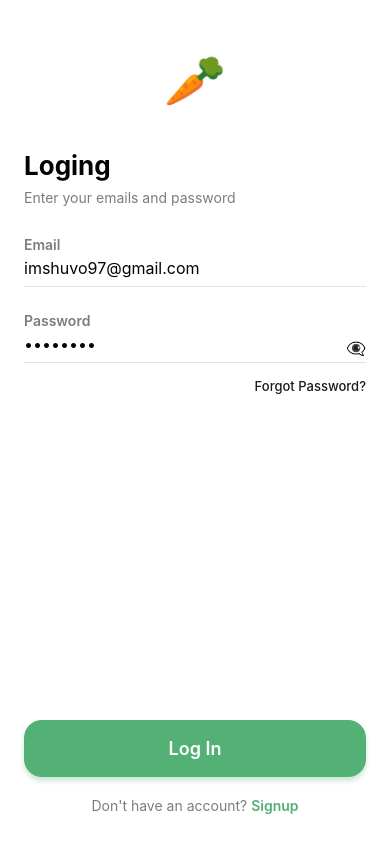
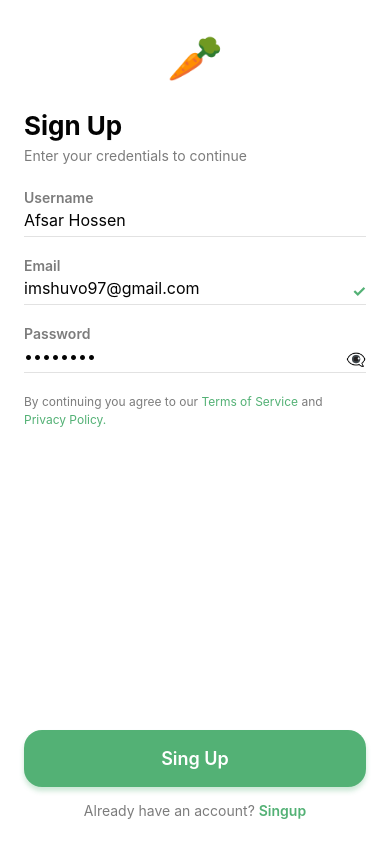
Before and after one commit to asiyatleuzhan-lgtm/online-shop, a React Native app: screen / in a window 390 px wide. Built offline with nearby package versions, Linux system fonts and the light colour scheme.

Commit message:
Add Sign Up screen matching Figma design

```diff
--- a/App.tsx
+++ b/App.tsx
@@ -2,8 +2,8 @@ import React, { useState } from 'react';
 import { StyleSheet, Text, View, TextInput, TouchableOpacity, ScrollView } from 'react-native';
 
 export default function App() {
-  // Бастапқы бетті бірден 'login' етіп орнаттық
-  const [currentPage, setCurrentPage] = useState('login');
+  const [currentPage, setCurrentPage] = useState('signup');
+  const [username, setUsername] = useState('Afsar Hossen');
   const [email, setEmail] = useState('imshuvo97@gmail.com');
   const [password, setPassword] = useState('12345678');
   const [showPassword, setShowPassword] = useState(false);
@@ -12,31 +12,43 @@ export default function App() {
     <View style={styles.container}>
       <View style={styles.phoneScreen}>
 
-        {/* LOGIN SCREEN */}
-        {currentPage === 'login' && (
+        {/* SIGN UP SCREEN */}
+        {currentPage === 'signup' && (
           <View style={styles.screenContainer}>
             <View>
               {/* Жоғарғы сәбіз иконкасы */}
-              <View style={{ alignItems: 'center', marginTop: 20, marginBottom: 40 }}>
-                <Text style={{ fontSize: 50 }}>🥕</Text>
+              <View style={{ alignItems: 'center', marginTop: 10, marginBottom: 25 }}>
+                <Text style={{ fontSize: 45 }}>🥕</Text>
               </View>
 
-              <Text style={styles.title}>Loging</Text>
-              <Text style={styles.subtitle}>Enter your emails and password</Text>
+              <Text style={styles.title}>Sign Up</Text>
+              <Text style={styles.subtitle}>Enter your credentials to continue</Text>
+
+              {/* Username енгізу */}
+              <Text style={styles.label}>Username</Text>
+              <TextInput
+                style={styles.input}
+                value={username}
+                onChangeText={setUsername}
+                placeholder="Username"
+              />
 
               {/* Email енгізу */}
-              <Text style={styles.label}>Email</Text>
-              <TextInput
-                style={styles.input}
-                value={email}
-                onChangeText={setEmail}
-                placeholder="email@example.com"
-                keyboardType="email-address"
-              />
+              <Text style={[styles.label, { marginTop: 20 }]}>Email</Text>
+              <View style={styles.inputRow}>
+                <TextInput
+                  style={[styles.input, { borderBottomWidth: 0, flex: 1 }]}
+                  value={email}
+                  onChangeText={setEmail}
+                  placeholder="Email"
+                  keyboardType="email-address"
+                />
+                <Text style={{ color: '#53B175', fontSize: 16, fontWeight: 'bold' }}>✓</Text>
+              </View>
 
               {/* Password енгізу */}
-              <Text style={[styles.label, { marginTop: 25 }]}>Password</Text>
-              <View style={styles.passwordRow}>
+              <Text style={[styles.label, { marginTop: 20 }]}>Password</Text>
+              <View style={styles.inputRow}>
                 <TextInput
                   style={[styles.input, { borderBottomWidth: 0, flex: 1 }]}
                   value={password}
@@ -49,26 +61,26 @@ export default function App() {
                 </TouchableOpacity>
               </View>
 
-              {/* Forgot Password */}
-              <TouchableOpacity style={{ alignSelf: 'flex-end', marginTop: 15 }}>
-                <Text style={{ color: '#181B20', fontSize: 13, fontWeight: '500' }}>Forgot Password?</Text>
-              </TouchableOpacity>
+              {/* Шарттар туралы мәтін */}
+              <Text style={styles.termsText}>
+                By continuing you agree to our <Text style={{ color: '#53B175' }}>Terms of Service</Text> and <Text style={{ color: '#53B175' }}>Privacy Policy.</Text>
+              </Text>
             </View>
 
-            <View style={{ marginBottom: 30 }}>
-              {/* Log In батырмасы */}
+            <View style={{ marginBottom: 25 }}>
+              {/* Sing Up батырмасы */}
               <TouchableOpacity
-                style={styles.loginButton}
+                style={styles.signupButton}
                 onPress={() => setCurrentPage('shop')}
               >
-                <Text style={styles.loginButtonText}>Log In</Text>
+                <Text style={styles.signupButtonText}>Sing Up</Text>
               </TouchableOpacity>
 
-              {/* Төменгі тіркелу жазуы */}
-              <View style={{ flexDirection: 'row', justifyContent: 'center', marginTop: 20 }}>
-                <Text style={{ color: '#7C7C7C', fontSize: 14 }}>Don't have an account? </Text>
-                <TouchableOpacity onPress={() => alert('Sign up бетіне өту')}>
-                  <Text style={{ color: '#53B175', fontSize: 14, fontWeight: '600' }}>Signup</Text>
+              {/* Төменгі кіру сілтемесі */}
+              <View style={{ flexDirection: 'row', justifyContent: 'center', marginTop: 15 }}>
+                <Text style={{ color: '#7C7C7C', fontSize: 14 }}>Already have an account? </Text>
+                <TouchableOpacity onPress={() => alert('Login бетіне өту')}>
+                  <Text style={{ color: '#53B175', fontSize: 14, fontWeight: '600' }}>Singup</Text>
                 </TouchableOpacity>
               </View>
             </View>
@@ -81,8 +93,8 @@ export default function App() {
             <Text style={{ fontSize: 32, textAlign: 'center', marginBottom: 10 }}>🥕</Text>
             <Text style={{ textAlign: 'center', color: '#828282', fontSize: 12, marginBottom: 20 }}>Dhaka, Banasree</Text>
 
-            <TouchableOpacity style={styles.backToLogin} onPress={() => setCurrentPage('login')}>
-              <Text style={{ color: '#53B175', fontWeight: 'bold' }}>⬅️ Login бетіне қайту</Text>
+            <TouchableOpacity style={styles.backToSignup} onPress={() => setCurrentPage('signup')}>
+              <Text style={{ color: '#53B175', fontWeight: 'bold' }}>⬅️ Sign Up бетіне қайту</Text>
             </TouchableOpacity>
 
             <Text style={{ fontSize: 22, fontWeight: 'bold', color: '#181B20', marginTop: 20 }}>Welcome to Shop!</Text>
@@ -117,40 +129,46 @@ const styles = StyleSheet.create({
   screenContainer: {
     flex: 1,
     paddingHorizontal: 24,
-    paddingTop: 30,
+    paddingTop: 20,
     justifyContent: 'space-between',
   },
   title: {
     fontSize: 26,
     fontWeight: 'bold',
     color: '#030303',
-    marginBottom: 8,
+    marginBottom: 6,
   },
   subtitle: {
     color: '#7C7C7C',
     fontSize: 14,
-    marginBottom: 30,
+    marginBottom: 25,
   },
   label: {
     fontSize: 14,
     color: '#7C7C7C',
     fontWeight: '600',
-    marginBottom: 5,
+    marginBottom: 4,
   },
   input: {
     fontSize: 16,
     color: '#030303',
     borderBottomWidth: 1,
     borderBottomColor: '#E2E2E2',
-    paddingBottom: 8,
+    paddingBottom: 6,
   },
-  passwordRow: {
+  inputRow: {
     flexDirection: 'row',
     alignItems: 'center',
     borderBottomWidth: 1,
     borderBottomColor: '#E2E2E2',
   },
-  loginButton: {
+  termsText: {
+    fontSize: 12,
+    color: '#7C7C7C',
+    marginTop: 20,
+    lineHeight: 18,
+  },
+  signupButton: {
     backgroundColor: '#53B175',
     paddingVertical: 18,
     borderRadius: 18,
@@ -161,7 +179,7 @@ const styles = StyleSheet.create({
     shadowRadius: 5,
     elevation: 5,
   },
-  loginButtonText: {
+  signupButtonText: {
     color: '#ffffff',
     fontSize: 18,
     fontWeight: '600',
@@ -170,7 +188,7 @@ const styles = StyleSheet.create({
     padding: 20,
     alignItems: 'center',
   },
-  backToLogin: {
+  backToSignup: {
     marginTop: 20,
     padding: 10,
     backgroundColor: '#e8f5e9',
```
